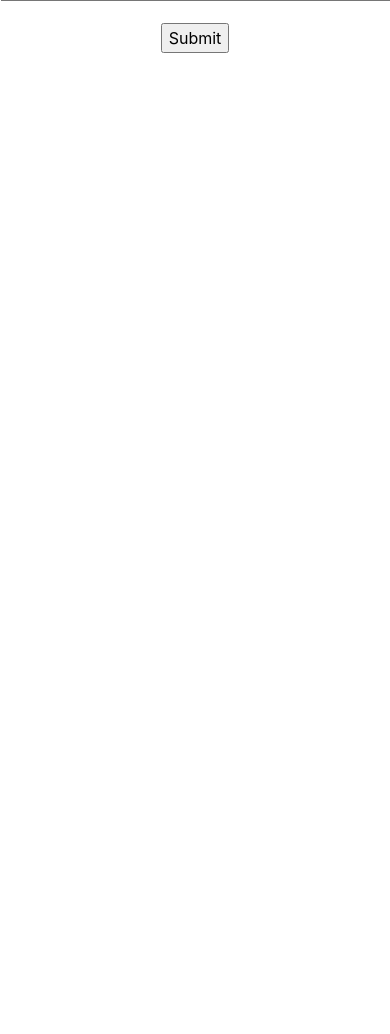
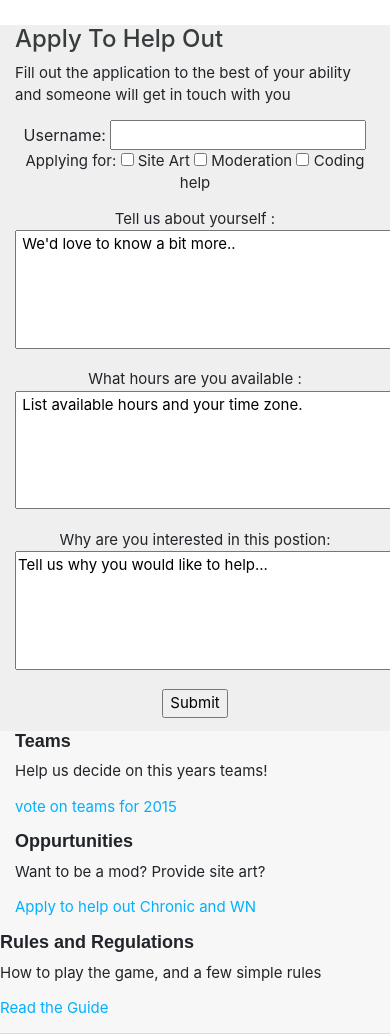
Before and after one commit to jwaterwo/art-fight, a PHP site: page /application.php in a window 390 px wide; the page is wider, and only the part inside the window is pictured. Shown: the part 587-1621 px from the top of that part. Before the commit the page ends 640 px from the top of that part, so only its background shows below. Run offline with PHP 8.4, Linux system fonts and the light colour scheme; some libraries are stand-ins or nearby versions.

Commit message:
linked pages together and fixed up application page layout

```diff
--- a/application.php
+++ b/application.php
@@ -10,7 +10,33 @@
     		<link rel="stylesheet" href="main.css">
 	</head>
 	<body>
-<center>
+<div class="nav">
+      <div class="container">
+        <ul class="pull-left">
+          <li><a href="/index_kelsey.php">Home</a></li>
+          <li><a href="#">About</a></li>
+        </ul>
+        <ul class="pull-right">
+          <li><a href="#">Register</a></li>
+          <li><a href="#">Log In</a></li>
+          <li><a href="/faq.php">FAQ</a></li>
+        </ul>
+      </div>
+    </div>
+
+    <div class="jumbotron">
+      <div class="container">
+        <h1>Art Fight 2015</h1>
+	        <p>Two Weeks. Two Teams. One Winner.</p>
+	        <a href="#">Learn More</a>
+      </div>
+   </div>
+
+    <div class="guides">
+        <div class="container">
+   	    <h2>Apply To Help Out</h2>
+                <p>Fill out the application to the best of your ability and someone will get in touch with you </p>
+		 <center>
 		<form>
 		Username: <input type="text" name="username"> <p>
 		Applying for: <input type="checkbox" name="Art" value="on"> Site Art
@@ -35,5 +61,27 @@ Tell us why you would like to help...
 		<input type="submit" name="submit" value="Submit">
 		</form>
 <center>
+    </div>
+    <div class="learn-more">
+	  <div class="container">
+		<div class="row">
+	      <div class="col-md-4">
+			<h3>Teams</h3>
+				<p>Help us decide on this years teams!</p>
+				<p><a href="#">vote on teams for 2015</a></p>
+	      </div>
+		 <div class="col-md-4">
+			<h3>Oppurtunities</h3>
+				<p>Want to be a mod? Provide site art? </p>
+				<p><a href="/application.php">Apply to help out Chronic and WN</a></p>
+		  </div>
+		  <div="col-md-4">
+			<h3>Rules and Regulations</h3>
+				<p>How to play the game, and a few simple rules</p>
+				<p><a href="#">Read the Guide</a></p>
+		  </div>
+	    </div>
+	  </div>
+	</div>
 	</body>
 </html>
--- a/index_kelsey.php
+++ b/index_kelsey.php
@@ -15,13 +15,13 @@
    <div class="nav">
       <div class="container">
         <ul class="pull-left">
-          <li><a href="#">Home</a></li>
+          <li><a href="/index_kelsey.php">Home</a></li>
           <li><a href="#">About</a></li>
         </ul>
         <ul class="pull-right">
           <li><a href="#">Register</a></li>
           <li><a href="#">Log In</a></li>
-          <li><a href="#">FAQ</a></li>
+          <li><a href="/faq.php">FAQ</a></li>
         </ul>
       </div>
     </div>
@@ -73,7 +73,7 @@
 		 <div class="col-md-4">
 			<h3>Oppurtunities</h3>
 				<p>Want to be a mod? Provide site art? </p>
-				<p><a href="#">Apply to help out Chronic and WN</a></p>
+				<p><a href="/application.php">Apply to help out Chronic and WN</a></p>
 		  </div>
 		  <div="col-md-4">
 			<h3>Rules and Regulations</h3>
```
